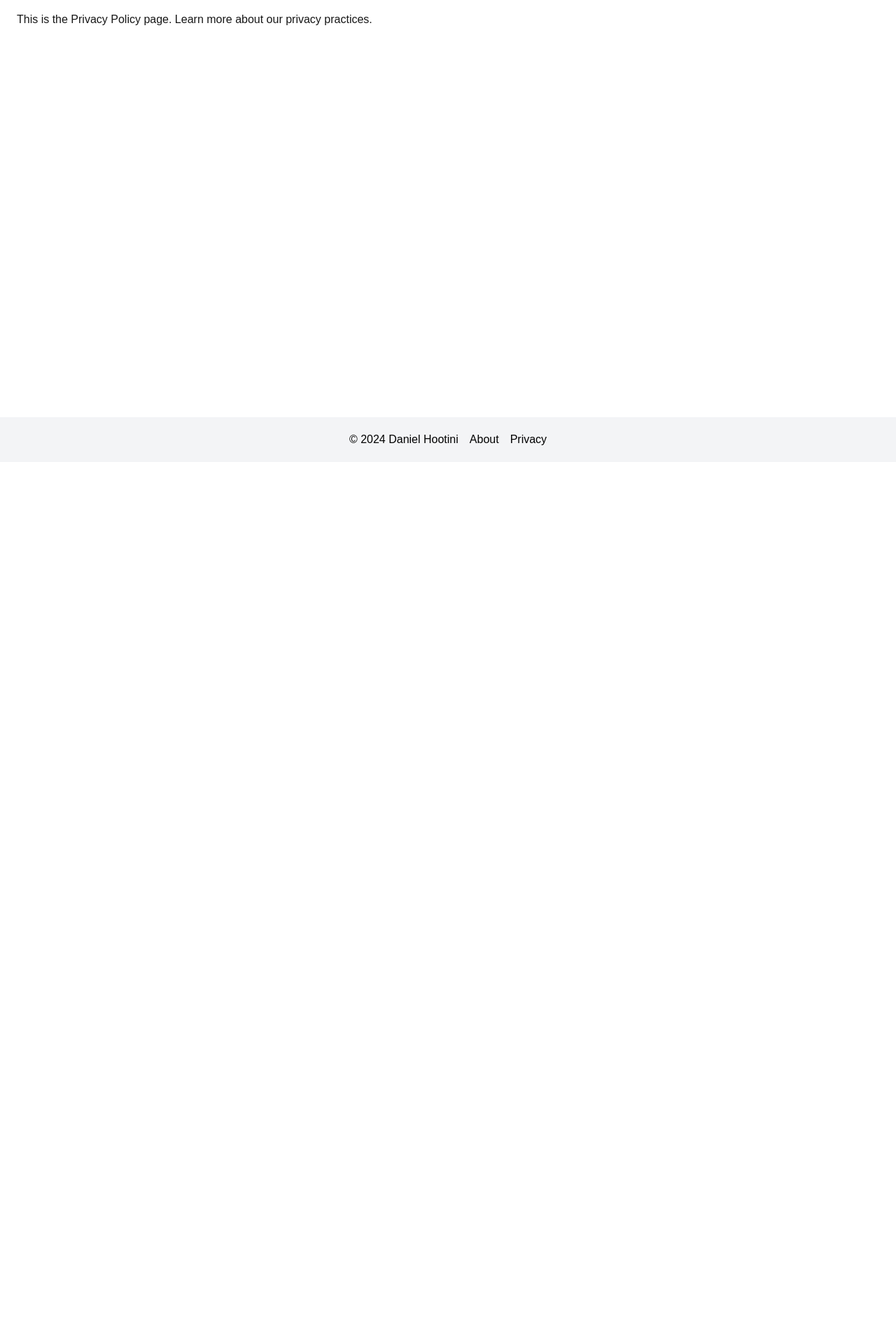
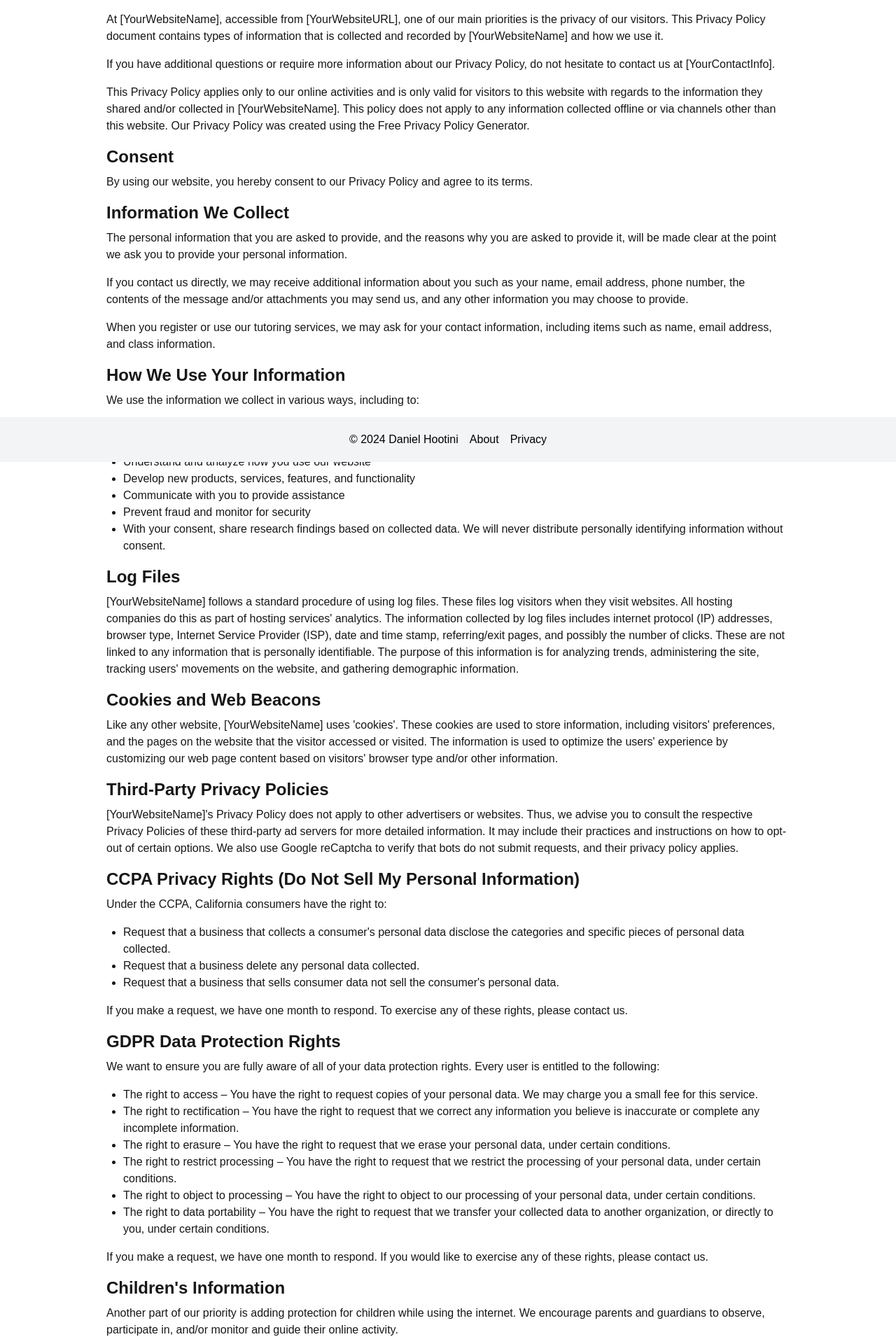
Before and after one commit to DanielH987/tutoring-queue, a Next.js app: page /privacy in a window 1280 px wide. Shown: the part 140-2060 px from the top of the page at 70% size. Before the commit the page ends 800 px from the top, so only its background shows below. Built offline with nearby package versions, Linux system fonts and the light colour scheme.

Commit message:
chore: Update PrivacyPage component with privacy policy content

```diff
--- a/app/privacy/page.tsx
+++ b/app/privacy/page.tsx
@@ -1,10 +1,98 @@
 const PrivacyPage = () => {
-    return (
-      <div className="p-6">
-        <h1 className="text-3xl font-bold mb-4">Privacy Policy</h1>
-        <p>This is the Privacy Policy page. Learn more about our privacy practices.</p>
-      </div>
-    );
+  return (
+    <div className="p-6 pb-16 text-left max-w-screen-lg mx-auto">
+      <h1 className="text-3xl font-bold mb-4">Privacy Policy</h1>
+      <p className="mb-4">
+        At [YourWebsiteName], accessible from [YourWebsiteURL], one of our main priorities is the privacy of our visitors. This Privacy Policy document contains types of information that is collected and recorded by [YourWebsiteName] and how we use it.
+      </p>
+      <p className="mb-4">
+        If you have additional questions or require more information about our Privacy Policy, do not hesitate to contact us at [YourContactInfo].
+      </p>
+      <p className="mb-4">
+        This Privacy Policy applies only to our online activities and is only valid for visitors to this website with regards to the information they shared and/or collected in [YourWebsiteName]. This policy does not apply to any information collected offline or via channels other than this website. Our Privacy Policy was created using the Free Privacy Policy Generator.
+      </p>
+
+      <h2 className="text-2xl font-semibold mb-2">Consent</h2>
+      <p className="mb-4">
+        By using our website, you hereby consent to our Privacy Policy and agree to its terms.
+      </p>
+
+      <h2 className="text-2xl font-semibold mb-2">Information We Collect</h2>
+      <p className="mb-4">
+        The personal information that you are asked to provide, and the reasons why you are asked to provide it, will be made clear at the point we ask you to provide your personal information.
+      </p>
+      <p className="mb-4">
+        If you contact us directly, we may receive additional information about you such as your name, email address, phone number, the contents of the message and/or attachments you may send us, and any other information you may choose to provide.
+      </p>
+      <p className="mb-4">
+        When you register or use our tutoring services, we may ask for your contact information, including items such as name, email address, and class information.
+      </p>
+
+      <h2 className="text-2xl font-semibold mb-2">How We Use Your Information</h2>
+      <p className="mb-4">We use the information we collect in various ways, including to:</p>
+      <ul className="list-disc pl-6 mb-4">
+        <li>Provide, operate, and maintain our website</li>
+        <li>Improve, personalize, and expand our website</li>
+        <li>Understand and analyze how you use our website</li>
+        <li>Develop new products, services, features, and functionality</li>
+        <li>Communicate with you to provide assistance</li>
+        <li>Prevent fraud and monitor for security</li>
+        <li>With your consent, share research findings based on collected data. We will never distribute personally identifying information without consent.</li>
+      </ul>
+
+      <h2 className="text-2xl font-semibold mb-2">Log Files</h2>
+      <p className="mb-4">
+        [YourWebsiteName] follows a standard procedure of using log files. These files log visitors when they visit websites. All hosting companies do this as part of hosting services&#39; analytics. The information collected by log files includes internet protocol (IP) addresses, browser type, Internet Service Provider (ISP), date and time stamp, referring/exit pages, and possibly the number of clicks. These are not linked to any information that is personally identifiable. The purpose of this information is for analyzing trends, administering the site, tracking users&#39; movements on the website, and gathering demographic information.
+      </p>
+
+      <h2 className="text-2xl font-semibold mb-2">Cookies and Web Beacons</h2>
+      <p className="mb-4">
+        Like any other website, [YourWebsiteName] uses &#39;cookies&#39;. These cookies are used to store information, including visitors&#39; preferences, and the pages on the website that the visitor accessed or visited. The information is used to optimize the users&#39; experience by customizing our web page content based on visitors&#39; browser type and/or other information.
+      </p>
+
+      <h2 className="text-2xl font-semibold mb-2">Third-Party Privacy Policies</h2>
+      <p className="mb-4">
+        [YourWebsiteName]&#39;s Privacy Policy does not apply to other advertisers or websites. Thus, we advise you to consult the respective Privacy Policies of these third-party ad servers for more detailed information. It may include their practices and instructions on how to opt-out of certain options. We also use Google reCaptcha to verify that bots do not submit requests, and their privacy policy applies.
+      </p>
+
+      <h2 className="text-2xl font-semibold mb-2">CCPA Privacy Rights (Do Not Sell My Personal Information)</h2>
+      <p className="mb-4">
+        Under the CCPA, California consumers have the right to:
+      </p>
+      <ul className="list-disc pl-6 mb-4">
+        <li>Request that a business that collects a consumer&#39;s personal data disclose the categories and specific pieces of personal data collected.</li>
+        <li>Request that a business delete any personal data collected.</li>
+        <li>Request that a business that sells consumer data not sell the consumer&#39;s personal data.</li>
+      </ul>
+      <p className="mb-4">
+        If you make a request, we have one month to respond. To exercise any of these rights, please contact us.
+      </p>
+
+      <h2 className="text-2xl font-semibold mb-2">GDPR Data Protection Rights</h2>
+      <p className="mb-4">
+        We want to ensure you are fully aware of all of your data protection rights. Every user is entitled to the following:
+      </p>
+      <ul className="list-disc pl-6 mb-4">
+        <li>The right to access – You have the right to request copies of your personal data. We may charge you a small fee for this service.</li>
+        <li>The right to rectification – You have the right to request that we correct any information you believe is inaccurate or complete any incomplete information.</li>
+        <li>The right to erasure – You have the right to request that we erase your personal data, under certain conditions.</li>
+        <li>The right to restrict processing – You have the right to request that we restrict the processing of your personal data, under certain conditions.</li>
+        <li>The right to object to processing – You have the right to object to our processing of your personal data, under certain conditions.</li>
+        <li>The right to data portability – You have the right to request that we transfer your collected data to another organization, or directly to you, under certain conditions.</li>
+      </ul>
+      <p className="mb-4">
+        If you make a request, we have one month to respond. If you would like to exercise any of these rights, please contact us.
+      </p>
+
+      <h2 className="text-2xl font-semibold mb-2">Children&#39;s Information</h2>
+      <p className="mb-4">
+        Another part of our priority is adding protection for children while using the internet. We encourage parents and guardians to observe, participate in, and/or monitor and guide their online activity.
+      </p>
+      <p className="mb-4">
+        [YourWebsiteName] does not knowingly collect any personally identifiable information from children under the age of 13. If you think your child provided this kind of information on our website, please contact us immediately, and we will do our best to promptly remove such information from our records.
+      </p>
+    </div>
+  );
 };
 
 export default PrivacyPage;
```
